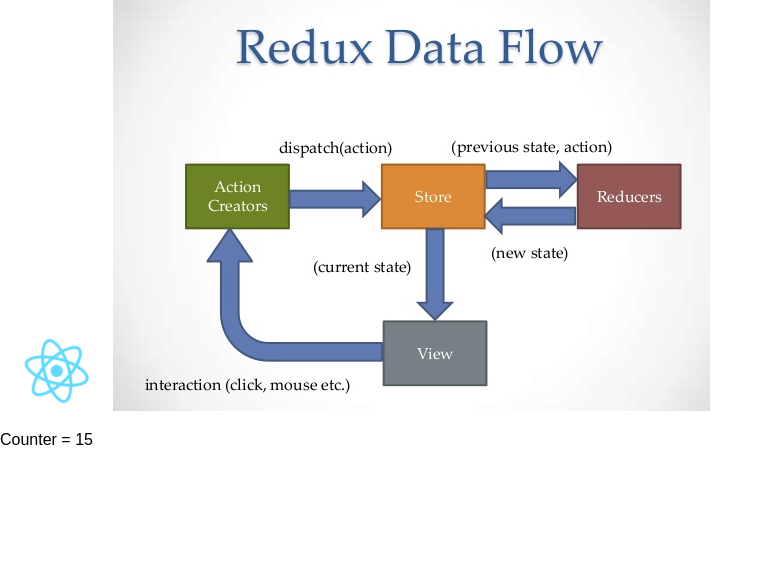
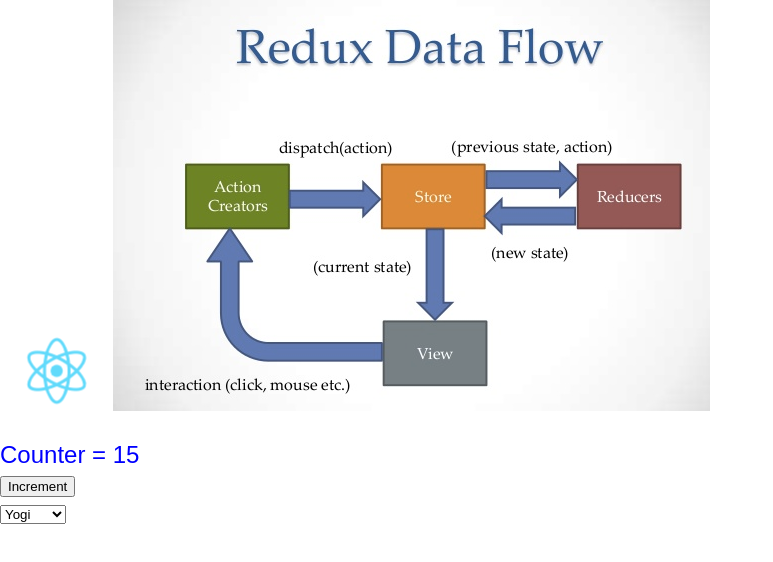
Before and after one commit to gaur-associates/react-sample-hooks, a React (Create React App) app: page / in a window 1280 px wide. Shown: the top 562 px of the page, without its empty margins (0-773 px from the left). Built offline with nearby package versions, Linux system fonts and the light colour scheme.

Commit message:
redux multiple reducers

```diff
--- a/src/App.js
+++ b/src/App.js
@@ -3,32 +3,63 @@ import logo from './logo.svg';
 import reduxOverview from './redux.png'
 import './App.css';
 import Test from './Test.js'
-import {connect} from 'react-redux';
+import { connect } from 'react-redux';
+import { bindActionCreators } from 'redux';
+import { incCounter, userName } from './actions.js';
 
 class App extends Component {
+
+  divStyle = {
+    color: 'blue',
+    fontSize: 'x-large'
+  };
+
   render() {
     return (
-      <div >
+      <div style={this.divStyle}>
         <div >
           <img src={logo} className="App-logo" alt="logo" />
           <img src={reduxOverview} /><br />
 
         </div>
         <p>
-          Counter = {this.props.counter}
+
+          Counter = {this.props.counter} <br />
+          <button onClick={this.props.increment}>Increment</button> <br />
+          <select onChange={this.change.bind(this)}>
+            {this.getListOfUsers()}
+          </select>
         </p>
-
       </div>
     );
   }
+  getListOfUsers() {
+    let userList = ["Yogi", "gaur", "Yogesh"];
+    return userList.map((el) => {
+      return (<option key={el} value={el}> {el} </option>);
+    }
+    );
+  }
+  change(event) {
+    this.props.userName(event.target.value);
+  }
+
 }
 
 //export default App;
 
 function mapStateToProps(state) {
   return {
-    counter: state.cnt
+    counter: state.cnt,
+    userName: state.user
   }
 }
 
-export default connect(mapStateToProps)(App);
+function matchDispatchToProps(dispatch) {
+  return bindActionCreators({
+    increment: incCounter,
+    userName: userName
+  }, dispatch);
+}
+
+export default connect(mapStateToProps, matchDispatchToProps)(App);
```
Also changed, not shown: 1 other file (tests, documents, lock files or other folders).
